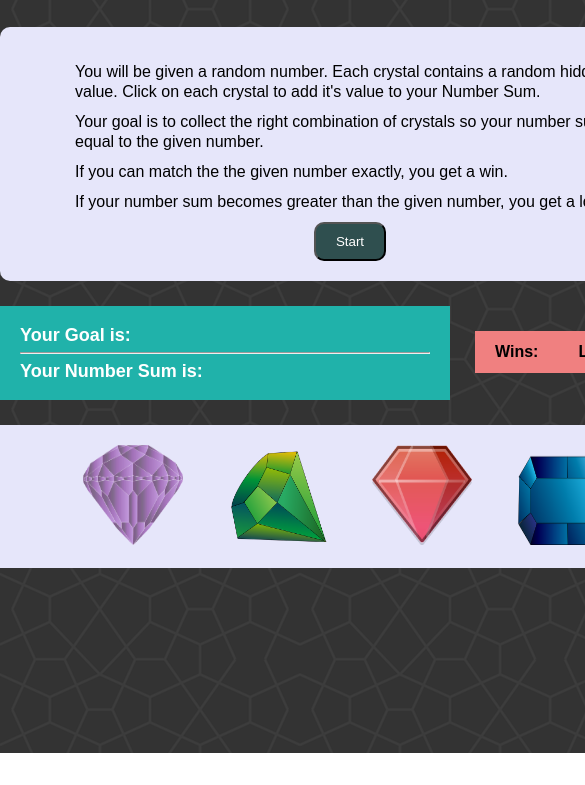
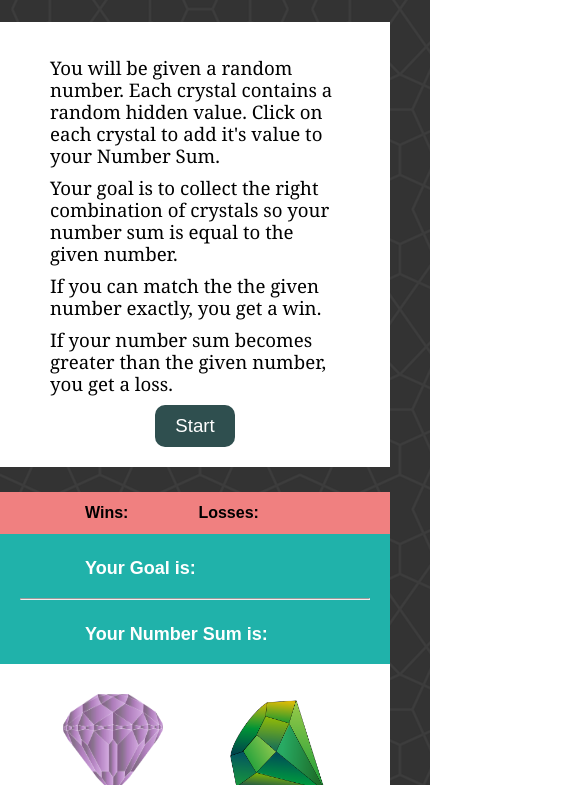
Before and after one commit to almoller/crystal-collector-game, a plain HTML site: page index.html in a window 390 px wide. Shown: the part 91-876 px from the top of the page, 585 px wide, since content can reach past the window. Before the commit the page ends 844 px from the top, so only its background shows below. Drawn offline with nearby package versions, Linux system fonts and the light colour scheme.

Commit message:
almost final

```diff
--- a/assets/css/style.css
+++ b/assets/css/style.css
@@ -8,7 +8,7 @@ body {
 h1 {
     display: block;
     margin: 0 auto;
-    margin-bottom: 30px;
+    margin-bottom: 25px;
     text-align: center;
     font-size: 36pt;
     background: lightseagreen;
@@ -22,7 +22,7 @@ h1 {
     text-align: center;
     margin: 0 auto;
     padding: 20px 0;
-    background: lavender;
+    background: #fff;
     height: 100%;
     width: 700px;
     border-radius: 10px;
@@ -36,6 +36,8 @@ h1 {
     color: #fff;
     background: darkslategray;
     border-radius: 10px;
+    border: none;
+    font-size: 14pt;
 }
 
 #infoText {
@@ -43,14 +45,16 @@ h1 {
 }
 
 .infoSection p {
-    margin: 10px 75px;
-    line-height: 20px;
+    margin: 10px 80px;
+    line-height: 22px;
     text-align: left;
+    font-family: Cambria, Cochin, Georgia, Times, Times New Roman, serif;
+    font-size: 14pt;
 }
 
 .gameStats {
     float: right;
-    margin-top: 50px;
+    margin-top: 66px;
     padding: 13px 0;
     text-align: center;
     font-weight: bold;
@@ -77,6 +81,19 @@ h1 {
     font-size: 18px;
 }
 
+#numberGoalText {
+    margin-bottom: 20px;
+}
+
+#numberSumText {
+    margin-top: 20px;
+}
+
+#numberToMatch,
+#numberTotal {
+    font-size: 18pt;
+}
+
 .gemSection {
     clear: both;
     display: block;
@@ -85,7 +102,7 @@ h1 {
     padding: 20px 0;
     text-align: center;
     width: 700px;
-    background: lavender;
+    background: #fff;
 }
 
 #purpleCrystal,
@@ -95,3 +112,57 @@ h1 {
 #whiteCrystal {
     margin: 0 20px;
 }
+
+
+
+/* 640px MEDIA QUERIE */
+
+@media screen and (max-width: 700px) {
+    body,
+    h1,
+    .infoSection,
+    .gemSection,
+    .numbers,
+    .gameStats {
+        width: 100%;
+        border-radius: 0;
+    }
+
+    .infoSection p {
+        margin: 10px 50px;
+    }
+
+    .gameStats {
+        margin-top: 25px;
+    }
+
+    .gameStats ul {
+        margin-left: 50px;
+    }
+
+    .gameStats li {
+        margin: 0 35px;
+    }
+
+    .numbers {
+        margin: 0;
+    }
+    .numbers h3 {
+        margin: 0 0 0 105px;
+    }
+
+    .numbers hr {
+        margin-left: 40px;
+    }
+
+    #purpleCrystal,
+    #greenCrystal,
+    #redCrystal,
+    #blueCrystal,
+    #whiteCrystal {
+        margin: 10px 30px;
+    }
+
+
+
+}
--- a/index.html
+++ b/index.html
@@ -49,9 +49,9 @@
         </div>
 
         <div class="numbers">
-            <h3>Your Goal is: <span id="numberToMatch"></span></h3>
+            <h3 id="numberGoalText">Your Goal is: <span id="numberToMatch"></span></h3>
             <hr>
-            <h3>Your Number Sum is: <span id="numberTotal"></span></h3>
+            <h3 id="numberSumText">Your Number Sum is: <span id="numberTotal"></span></h3>
         </div>
 
 
@@ -61,7 +61,6 @@
             <img src="assets/images/greenCrystal.png" alt="Green Crystal" id="greenCrystal" class="gem" width="100px" height="100px">
             <img src="assets/images/redCrystal.png" alt="Red Crystal" id="redCrystal" class="gem" width="100px" height="100px">
             <img src="assets/images/blueCrystal.png" alt="Blue Crystal" id="blueCrystal" class="gem" width="100px" height="100px">
-            <!--<img src="assets/images/whiteCrystal.jpg" alt="White Crystal" id="whiteCrystal" width="100px" height="100px"> -->
         </div>
     </div>
 
```
Also changed, not shown: assets/javascript/game.js (+0 -27 lines), assets/images/multiple Crystals.png (deleted), assets/images/whiteCrystal.jpg (deleted).
